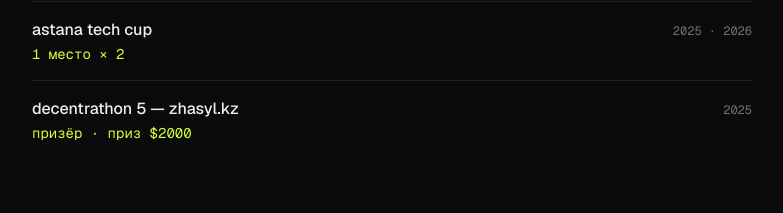
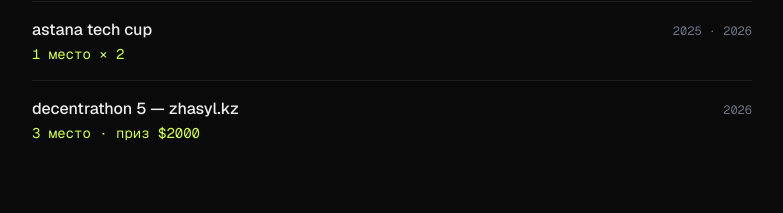
Before and after one commit to ekbmusk/portfolio, a Next.js app: page / in a window 1280 px wide. Shown: the part 3060-3273 px from the top of the page, without its empty margins (248-1031 px from the left). Built offline with nearby package versions, Linux system fonts and the light colour scheme.

Commit message:
fix: update decentrathon 5 placement to 3rd, year 2026

```diff
--- a/src/app/page.tsx
+++ b/src/app/page.tsx
@@ -107,8 +107,8 @@
   },
   {
     title: "decentrathon 5 — zhasyl.kz",
-    place: "призёр · приз $2000",
-    year: "2025",
+    place: "3 место · приз $2000",
+    year: "2026",
   },
 ];
 
```
